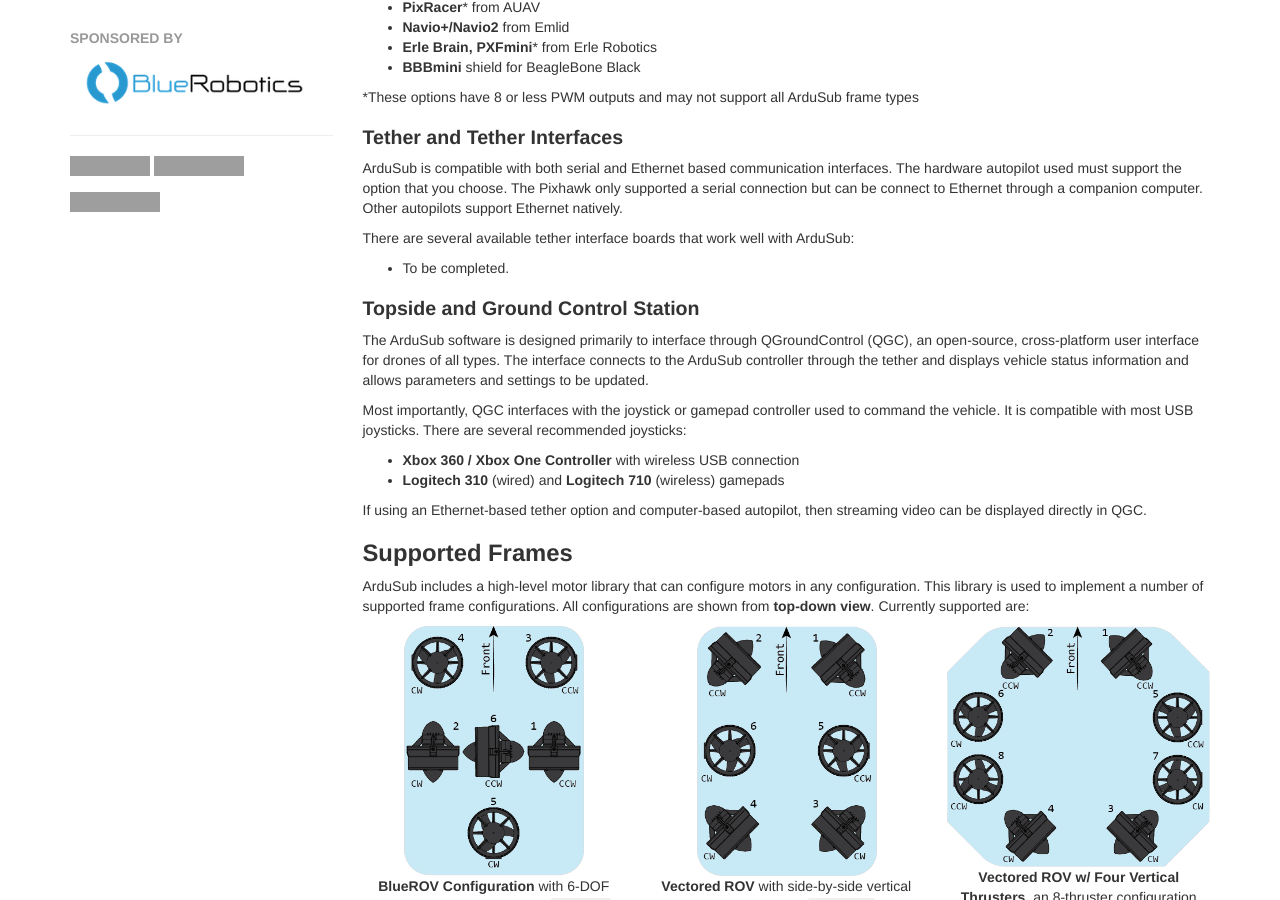
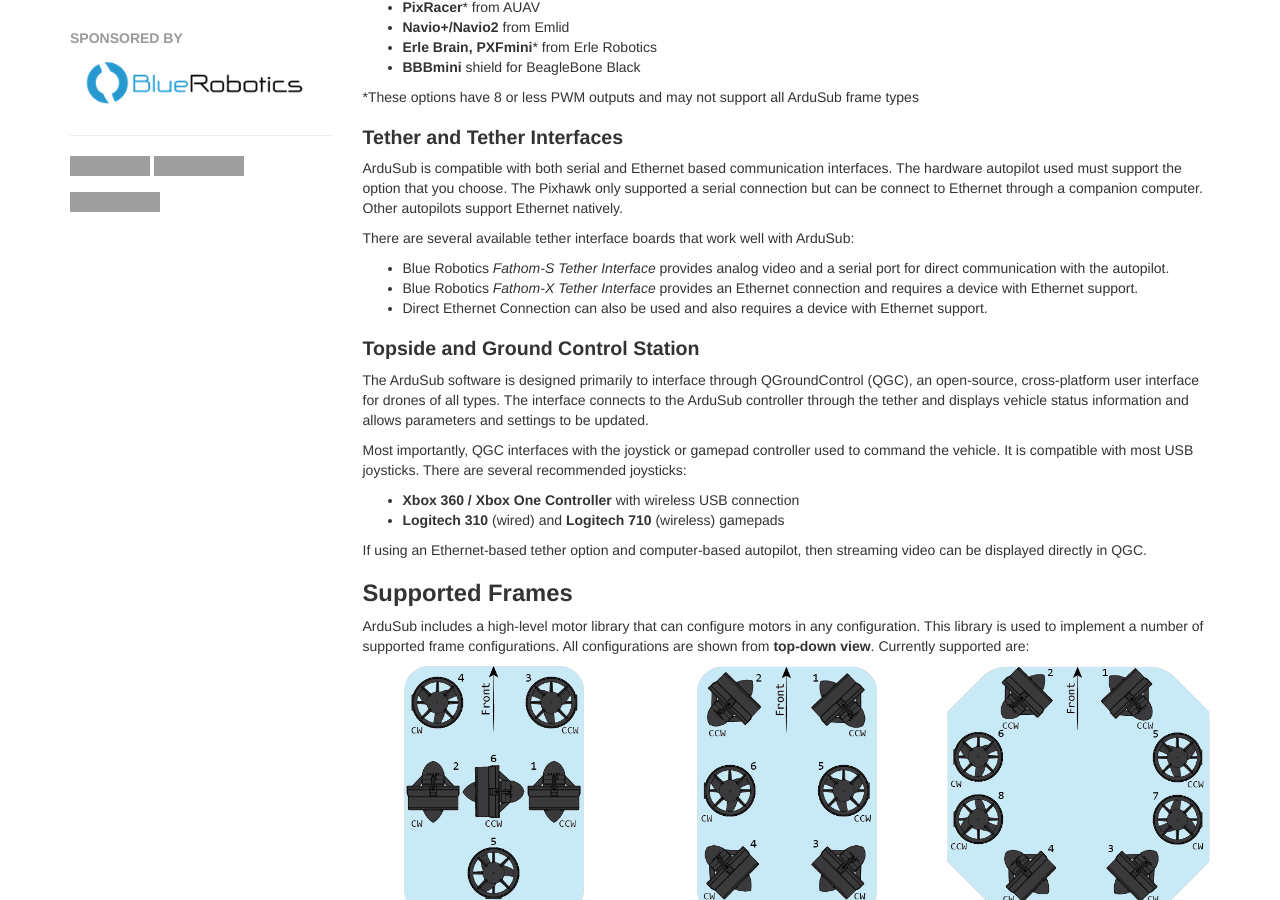
Before and after one commit to bluerobotics/retired-ardusub-docs, a Jekyll site: the page built from pages/introduction.md, in a window 1280 px wide and 900 px high, scrolled down 1030 px. Built offline with Jekyll 4.4.1, drawn with Linux system fonts in a browser that asks for light colours; nearby versions of some CDN libraries; some web fonts are replaced; comment, search, counter and statistics services are not loaded; grey boxes are pictures that could not be loaded.

Commit message:
Add BR tether boards as options.

```diff
--- a/pages/introduction.md
+++ b/pages/introduction.md
@@ -65,7 +65,9 @@ ArduSub is compatible with both serial and Ethernet based communication interfac
 
 There are several available tether interface boards that work well with ArduSub:
 
-* To be completed.
+* Blue Robotics *Fathom-S Tether Interface* provides analog video and a serial port for direct communication with the autopilot.
+* Blue Robotics *Fathom-X Tether Interface* provides an Ethernet connection and requires a device with Ethernet support.
+* Direct Ethernet Connection can also be used and also requires a device with Ethernet support.
 
 ### Topside and Ground Control Station
 
```
